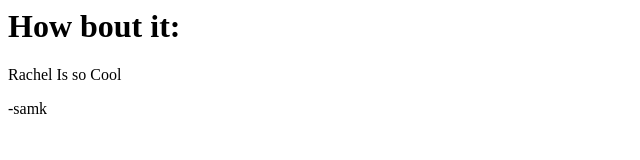
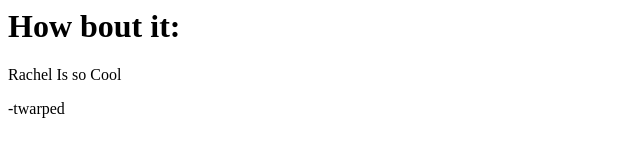
Before and after one commit to twarped/rachel.ml, a website: page views/index.html in a window 1280 px wide. Shown: the full height of the page, 0-640 px from the left. Drawn offline with Linux system fonts and the light colour scheme.

Commit message:
changed who wrote it...

```diff
--- a/views/index.html
+++ b/views/index.html
@@ -10,6 +10,6 @@
     <div>
       Rachel Is so Cool
     </div>
-    <p>-samk</p>
+    <p>-twarped</p>
   </body>
 </html>
```
Also changed, not shown: 1 other file.
